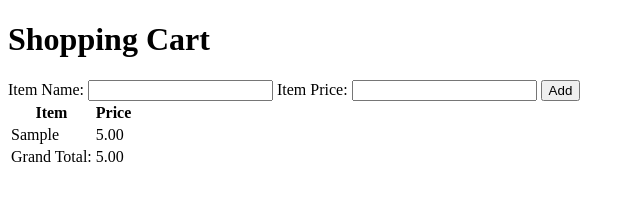
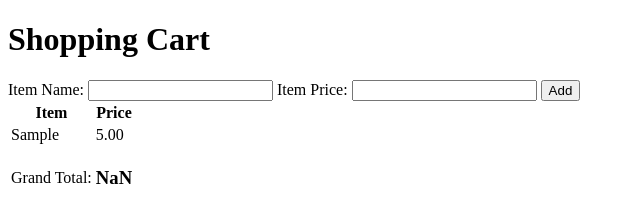
Before and after one commit to acciojob/shopping-cart-RuchiBadkur, a website: page main.html in a window 1280 px wide. Both pictures are taken after typing "Sample", "5" into the empty fields and a click on the button "Add". Shown: the whole page, without its empty margins (0-640 px from the left). Drawn offline with Linux system fonts and the light colour scheme.

Commit message:
created a submission

```diff
--- a/main.html
+++ b/main.html
@@ -25,7 +25,7 @@
         <tbody id="cart-items">
             <tr id="grand-total-row">
                 <td>Grand Total:</td>
-                <td id="grand-total">0</td>
+                <td id="grand-total"><h3 id="total"></h3></td>
             </tr>
         </tbody>
     </table>
--- a/script.js
+++ b/script.js
@@ -7,7 +7,9 @@ document.getElementById('add').addEventListener('click', function() {
         var newRow = document.createElement('tr');
         var itemNameCell = document.createElement('td');
         itemNameCell.textContent = itemName;
+		itemNameCell.id = "item";
         var itemPriceCell = document.createElement('td');
+		itemPriceCell.id="price";
         itemPriceCell.textContent = itemPrice.toFixed(2);
         newRow.appendChild(itemNameCell);
         newRow.appendChild(itemPriceCell);
@@ -15,7 +17,7 @@ document.getElementById('add').addEventListener('click', function() {
 
         var total = parseFloat(document.getElementById('grand-total').textContent);
         total += itemPrice;
-        document.getElementById('grand-total').textContent = total.toFixed(2);
+        document.getElementById('total').textContent = total.toFixed(2);
 
         document.getElementById('item-name-input').value = '';
         document.getElementById('item-price-input').value = '';
```
